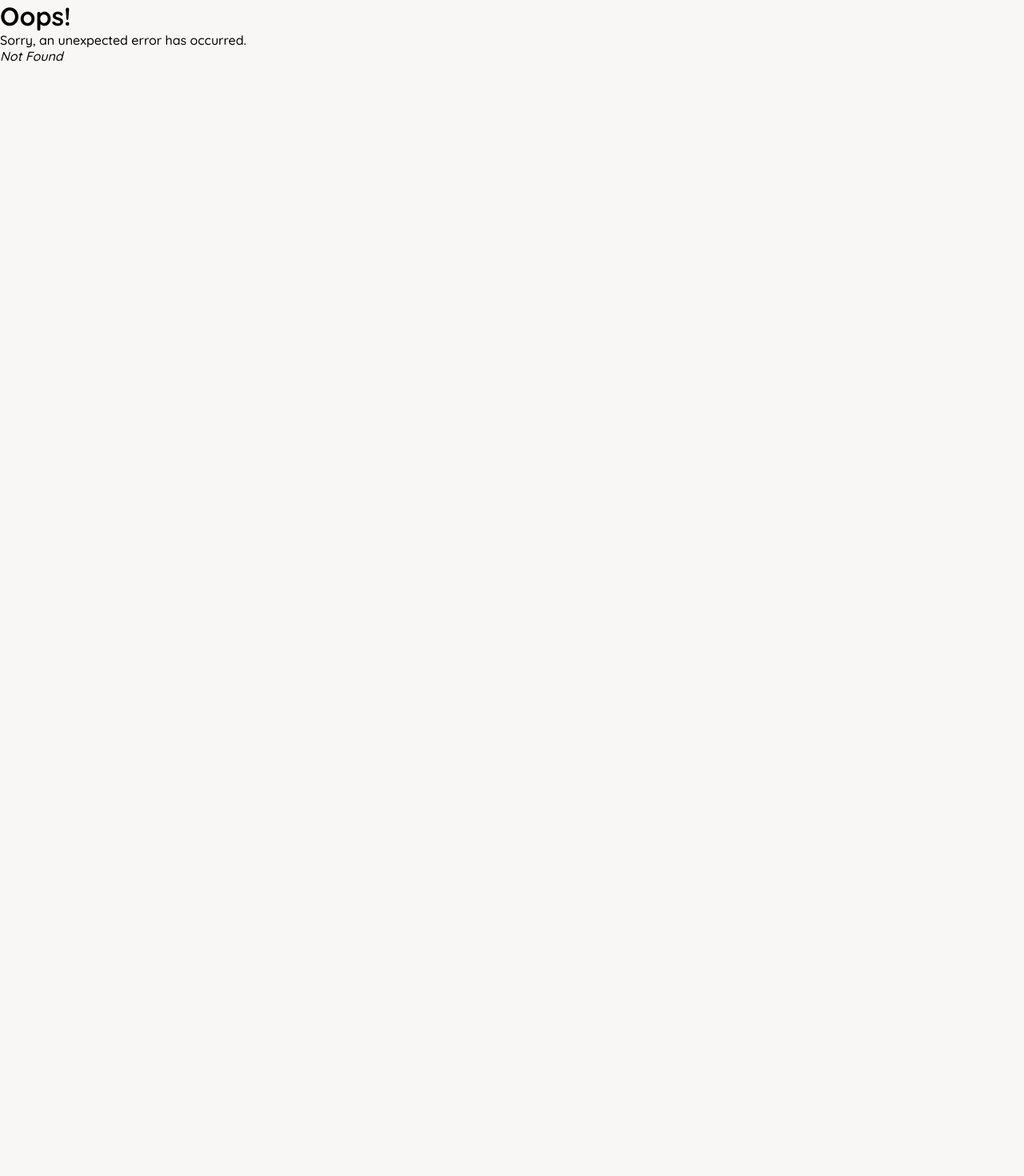
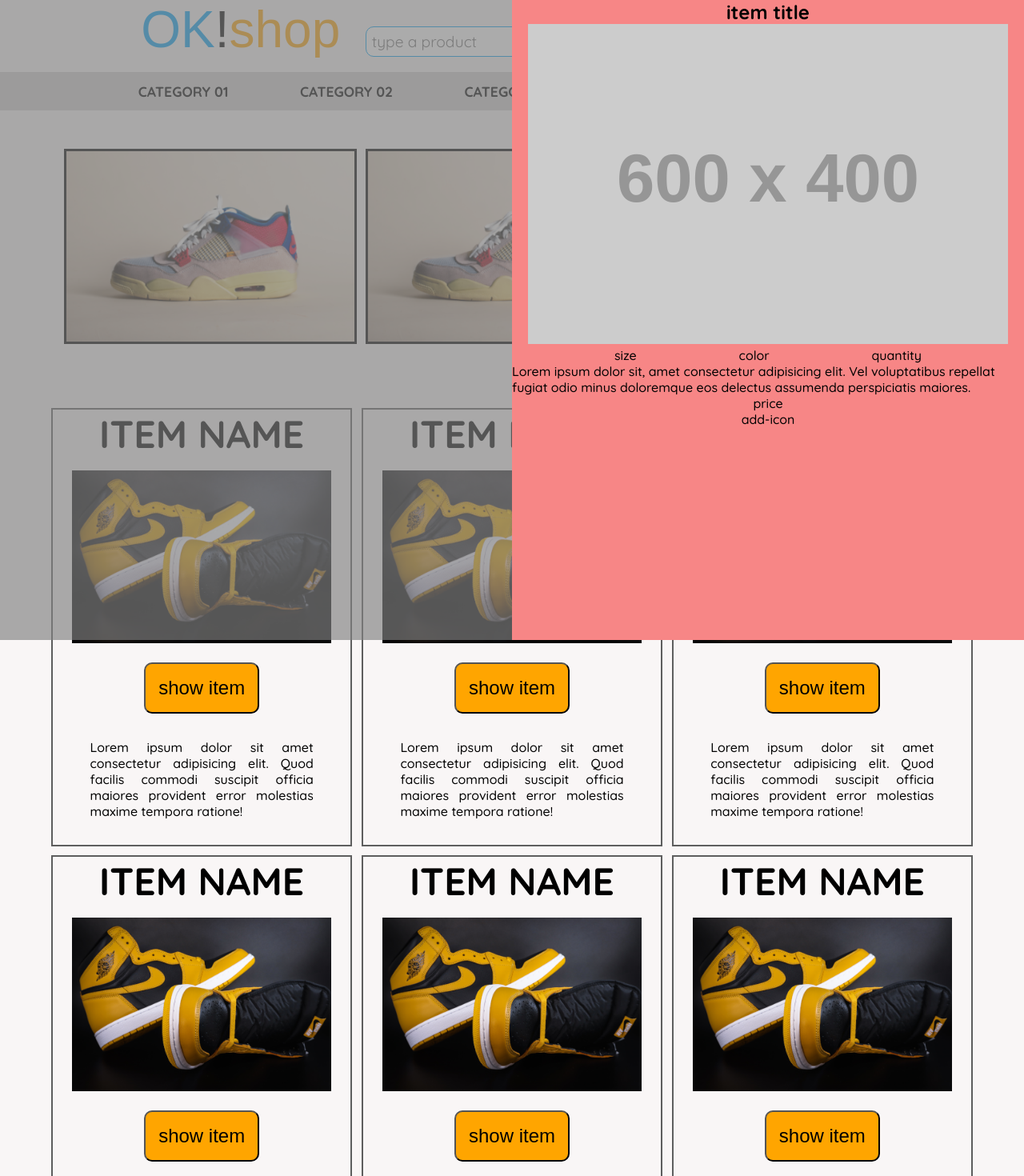
Before and after one commit to damszal/okshop, a React (Vite) app: page /cart/item in a window 1280 px wide. Before the commit this address had no page. Shown: the top 1470 px of the page at 80% size. Before the commit the page ends 800 px from the top, so only its background shows below. Built offline with nearby package versions, Linux system fonts and the light colour scheme; a web font is replaced by a local one.

Commit message:
add slidecart changes

```diff
--- /dev/null
+++ b/src/components/card/SideCard.jsx
@@ -0,0 +1,30 @@
+import React from 'react'
+import { Link } from 'react-router-dom'
+
+function SideCard() {
+  return (
+    <>
+      <div className="item-cart-container">
+        <h2 className="item-card-title">item title</h2>
+        <div className="item-cart-img-container">
+          <img src="https://placehold.co/600x400" alt="" />
+        </div>
+        <div className="item-proper-container">
+          <div className="item-cart-size">size</div>
+          <div className="item-cart-color">color</div>
+          <div className="item-cart-qt">quantity</div>
+        </div>
+        <div className="item-cart-description">
+          Lorem ipsum dolor sit, amet consectetur adipisicing elit. Vel voluptatibus repellat fugiat odio minus doloremque eos delectus assumenda perspiciatis maiores.
+        </div>
+        <div className="item-cart-price">price</div>
+        <div className="item-cart-add-icon">add-icon</div>
+      </div>
+      <div className="item-background">
+        <Link to="/" />
+      </div>
+    </>
+      )
+}
+
+export default SideCard
--- a/src/components/home/SubCon3.jsx
+++ b/src/components/home/SubCon3.jsx
@@ -1,46 +1,63 @@
 import React from 'react'
 import imgUrl from '../../assets/items/item3small.png'
 
+import { Outlet,Link } from "react-router-dom";
+
 function SubCon3() {
   return (
+    <>
     <section className='home-sub-con-03'>
         <div className="c-01-adv home-sub-con-3-item">
           <h2>item name</h2>
           <img src={imgUrl} alt="" />
-          <button className='show-item-btn'>show item</button>
+            <button className='show-item-btn'>
+              <Link to="/cart/item">show item</Link>
+            </button>
           <p>Lorem ipsum dolor sit amet consectetur adipisicing elit. Quod facilis commodi suscipit officia maiores provident error molestias maxime tempora ratione!</p>
         </div>
         <div className="c-02-adv home-sub-con-3-item">
           <h2>item name</h2>
           <img src={imgUrl} alt="" />
-          <button className='show-item-btn'>show item</button>
+          <button className='show-item-btn'>
+              <Link to="/cart/item">show item</Link>
+          </button>
           <p>Lorem ipsum dolor sit amet consectetur adipisicing elit. Quod facilis commodi suscipit officia maiores provident error molestias maxime tempora ratione!</p>
         </div>
         <div className="c-03-adv home-sub-con-3-item">
           <h2>item name</h2>
           <img src={imgUrl} alt="" />
-          <button className='show-item-btn'>show item</button>
+          <button className='show-item-btn'>
+              <Link to="/cart/item">show item</Link>
+          </button>
           <p>Lorem ipsum dolor sit amet consectetur adipisicing elit. Quod facilis commodi suscipit officia maiores provident error molestias maxime tempora ratione!</p>
         </div>
         <div className="c-04-adv home-sub-con-3-item">
           <h2>item name</h2>
           <img src={imgUrl} alt="" />
-          <button className='show-item-btn'>show item</button>
+          <button className='show-item-btn'>
+              <Link to="/cart/item">show item</Link>
+          </button>
           <p>Lorem ipsum dolor sit amet consectetur adipisicing elit. Quod facilis commodi suscipit officia maiores provident error molestias maxime tempora ratione!</p>
         </div>
         <div className="c-05-adv home-sub-con-3-item">
           <h2>item name</h2>
           <img src={imgUrl} alt="" />
-          <button className='show-item-btn'>show item</button>
+          <button className='show-item-btn'>
+              <Link to="/cart/item">show item</Link>
+          </button>
           <p>Lorem ipsum dolor sit amet consectetur adipisicing elit. Quod facilis commodi suscipit officia maiores provident error molestias maxime tempora ratione!</p>
         </div>
         <div className="c-06-adv home-sub-con-3-item">
           <h2>item name</h2>
           <img src={imgUrl} alt="" />
-          <button className='show-item-btn'>show item</button>
+          <button className='show-item-btn'>
+              <Link to="/cart/item">show item</Link>
+          </button>
           <p>Lorem ipsum dolor sit amet consectetur adipisicing elit. Quod facilis commodi suscipit officia maiores provident error molestias maxime tempora ratione!</p>
         </div>
     </section>
+    <Outlet/>
+    </>
   )
 }
 
--- a/src/css/pages/about.scss
+++ b/src/css/pages/about.scss
@@ -1,5 +1,5 @@
 .item-cart-container{
-    position: absolute;
+    position: fixed;
     right: 0;
     top: 0;
     bottom: 0;
@@ -29,3 +29,17 @@
     flex-direction: row;
     justify-content: space-evenly;
 }
+
+.item-background{
+    position: relative;
+}
+
+.item-background a {
+    position: fixed;
+    left: 0;
+    right: 0;
+    top: 0;
+    bottom: 0;
+    background-color: rgba(128, 128, 128, 0.664);
+    z-index: 1;
+}
--- a/src/pages/About.jsx
+++ b/src/pages/About.jsx
@@ -1,25 +1,26 @@
 
 
 function About() {
-  return(
-    <div className="item-cart-container">
-      <h2 className="item-card-title">item title</h2>
-      <div className="item-cart-img-container">
-        <img src="https://placehold.co/600x400" alt="" />
-      </div>
-      <div className="item-proper-container">
-        <div className="item-cart-size">size</div>
-        <div className="item-cart-color">color</div>
-        <div className="item-cart-qt">quantity</div>
-      </div>
-      <div className="item-cart-description">
-        Lorem ipsum dolor sit, amet consectetur adipisicing elit. Vel voluptatibus repellat fugiat odio minus doloremque eos delectus assumenda perspiciatis maiores.
-      </div>
-      <div className="item-cart-price">price</div>
-      <div className="item-cart-add-icon">add-icon</div>
+  return
+  // (
+    // <div className="item-cart-container">
+    //   <h2 className="item-card-title">item title</h2>
+    //   <div className="item-cart-img-container">
+    //     <img src="https://placehold.co/600x400" alt="" />
+    //   </div>
+    //   <div className="item-proper-container">
+    //     <div className="item-cart-size">size</div>
+    //     <div className="item-cart-color">color</div>
+    //     <div className="item-cart-qt">quantity</div>
+    //   </div>
+    //   <div className="item-cart-description">
+    //     Lorem ipsum dolor sit, amet consectetur adipisicing elit. Vel voluptatibus repellat fugiat odio minus doloremque eos delectus assumenda perspiciatis maiores.
+    //   </div>
+    //   <div className="item-cart-price">price</div>
+    //   <div className="item-cart-add-icon">add-icon</div>
 
-    </div>
-  )
+    // </div>
+  // )
 }
 
 export default About;
--- a/src/pages/Home.jsx
+++ b/src/pages/Home.jsx
@@ -1,4 +1,7 @@
 import React from 'react'
+
+import { Outlet,Link } from "react-router-dom";
+import { useState,useEffect } from 'react';
 
 // import '../css/pages/home.scss'
 
```
Also changed, not shown: src/main.jsx (+8 -2 lines).
